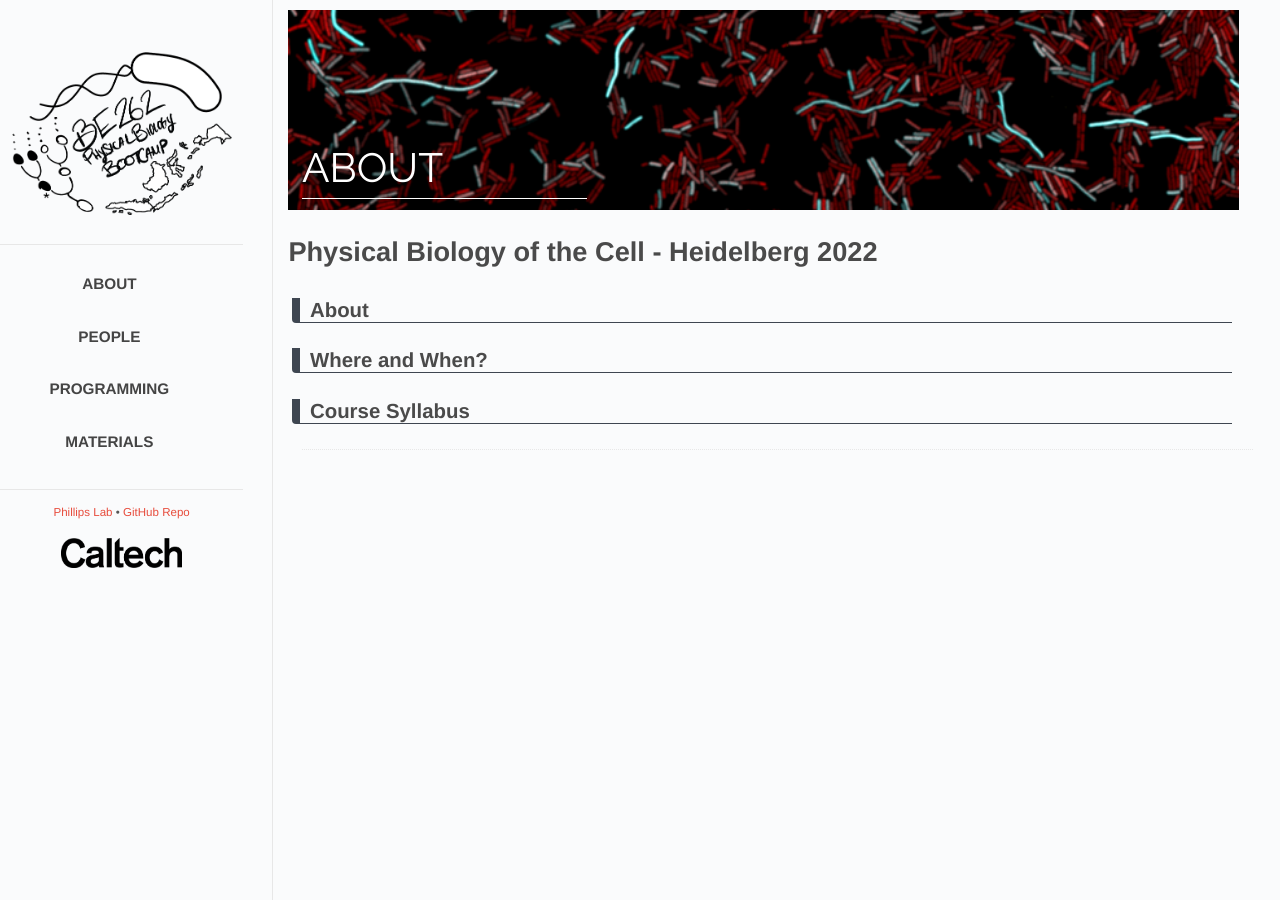
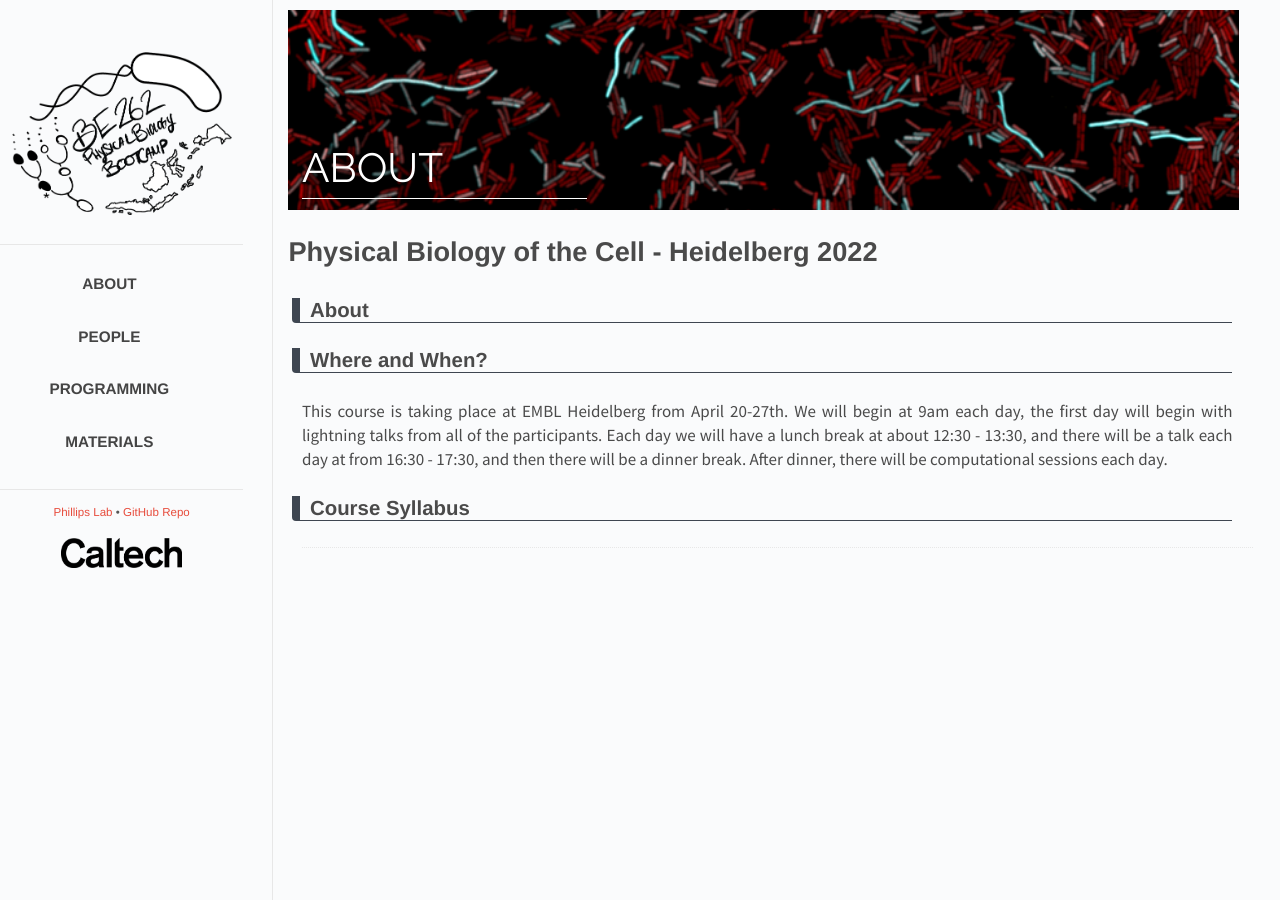
Before and after one commit to RPGroup-PBoC/pboc22_heidelberg, a Jekyll site: the page built from _posts/2022-01-31-about.md, in a window 1280 px wide. Built offline with Jekyll 4.4.1, drawn with Linux system fonts in a browser that asks for light colours.

Commit message:
updated about page

```diff
--- a/_posts/2022-01-31-about.md
+++ b/_posts/2022-01-31-about.md
@@ -13,6 +13,6 @@ year: 2022
 
 
 ## Where and When?
-
+This course is taking place at EMBL Heidelberg from April 20-27th. We will begin at 9am each day, the first day will begin with lightning talks from all of the participants. Each day we will have a lunch break at about 12:30 - 13:30, and there will be a talk each day at from 16:30 - 17:30, and then there will be a dinner break. After dinner, there will be computational sessions each day.
 
 ## Course Syllabus
```
